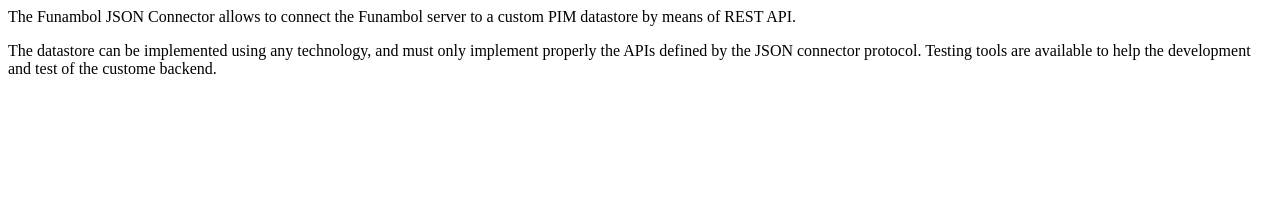
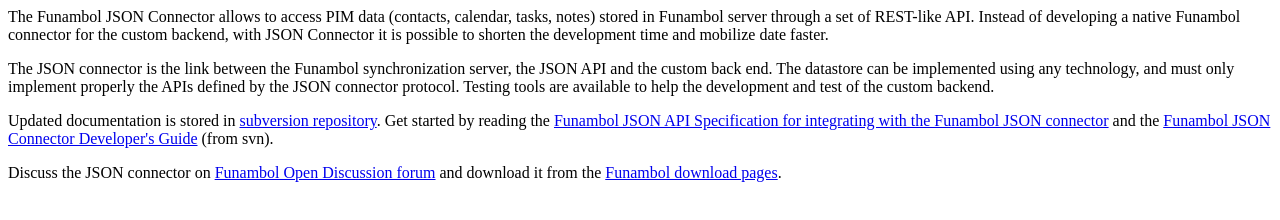
Before and after one commit to schmurfy/funambol-json, a plain HTML site: page www/index.html in a window 1280 px wide. Drawn offline with Linux system fonts and the light colour scheme.

Commit message:
new home page
git-svn-id: https://json-connector.forge.funambol.org/svn/json-connector/trunk@71 d2072cff-c30b-4bc7-987a-10db5f8e6279

```diff
--- a/www/index.html
+++ b/www/index.html
@@ -1 +1,7 @@
-<meta http-equiv="Content-Type" content="text/html; charset=UTF-8" /><p>The Funambol JSON Connector allows to connect the Funambol server to a custom PIM datastore by means of REST API.</p><p>The datastore can be implemented using any technology, and must only implement properly the APIs defined by the JSON connector protocol. Testing tools are available to help the development and test of the custome backend.</p><p>&nbsp;</p>
+<p>The Funambol JSON Connector allows to access PIM data (contacts, calendar, tasks, notes) stored in Funambol server through a set of REST-like API. Instead of developing a native Funambol connector for the custom backend, with JSON Connector it is possible to shorten the development time and mobilize date faster.</p>
+
+<p>The JSON connector is the link between the Funambol synchronization server, the JSON API and the custom back end. The datastore can be implemented using any technology, and must only implement properly the APIs defined by the JSON connector protocol. Testing tools are available to help the development and test of the custom backend.</p>
+
+<p>Updated documentation is stored in <a href="/source/browse/json-connector/trunk/json/docs/">subversion repository</a>. Get started by reading the <a href="/source/browse/json-connector/trunk/json/docs/funambol-json-connector-design-document.odt">Funambol JSON API Specification for integrating with the Funambol JSON connector</a> and the <a href="/source/browse/json-connector/trunk/json/docs/funambol-json-connector-developers-guide.odt">Funambol JSON Connector Developer's Guide</a> (from svn).</p>
+
+<p>Discuss the JSON connector on <a href="https://core.forge.funambol.org/ds/viewForumSummary.do?dsForumId=405">Funambol Open Discussion forum</a> and download it from the <a href="https://www.forge.funambol.org/download/">Funambol download pages</a>.</p>
```
